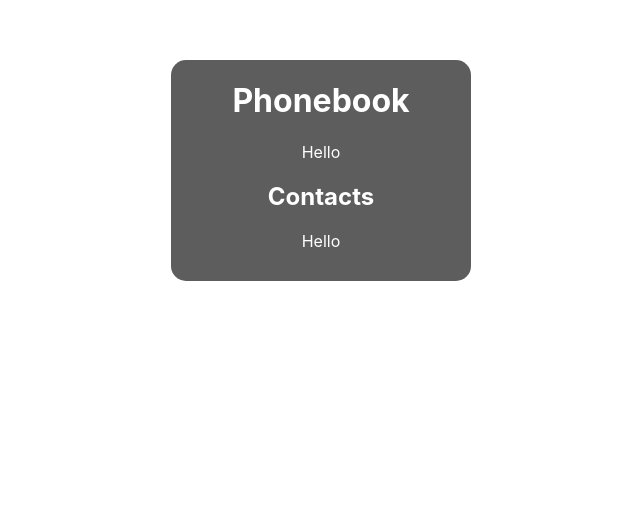
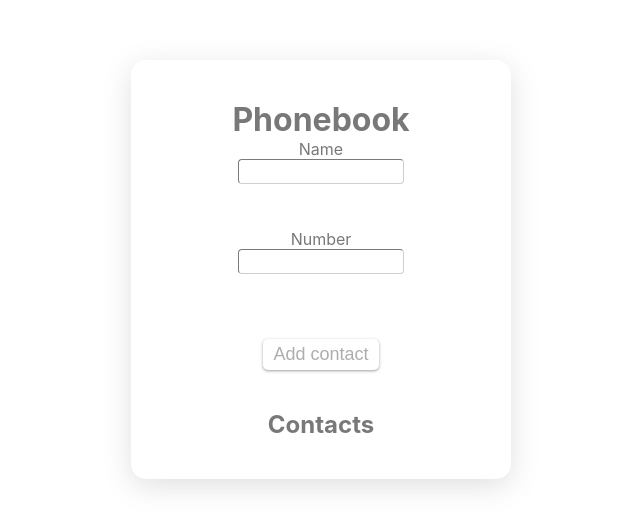
Before and after one commit to iakivpekarskyi/goit-react-hw-02-phonebook, a React (Create React App) app: page / in a window 1280 px wide. Shown: the part 140-668 px from the top of the page, without its empty margins (319-959 px from the left). Built offline with nearby package versions, Linux system fonts and the light colour scheme.

Commit message:
added validation

```diff
--- a/package.json
+++ b/package.json
@@ -13,7 +13,8 @@
     "react-dom": "^18.1.0",
     "react-scripts": "5.0.1",
     "styled-components": "^5.3.8",
-    "web-vitals": "^2.1.3"
+    "web-vitals": "^2.1.3",
+    "yup": "^1.0.2"
   },
   "scripts": {
     "start": "react-scripts start",
--- a/src/components/App/App.jsx
+++ b/src/components/App/App.jsx
@@ -1,23 +1,30 @@
 import { Component } from 'react';
+import { GlobalStyles } from 'components/GlobalStyle';
 import { ContactForm } from '../ContactForm/ContactForm';
-// import { ContactList } from '../ContactList/ContactList';
+import { ContactList } from '../ContactList/ContactList';
 import { Filter } from '../Filter/Filter';
 import { Layout } from './App.styled';
 
 export class App extends Component {
   state = {
-    contacts: [],
-    name: '',
+    contacts: [
+      { id: 'id-1', name: 'Rosie Simpson', number: '459-12-56' },
+      { id: 'id-2', name: 'Hermione Kline', number: '443-89-12' },
+      { id: 'id-3', name: 'Eden Clements', number: '645-17-79' },
+      { id: 'id-4', name: 'Annie Copeland', number: '227-91-26' },
+    ],
+    filter: '',
   };
 
   render() {
     return (
       <Layout>
+        <GlobalStyles />
         <h1>Phonebook</h1>
         <ContactForm />
 
         <h2>Contacts</h2>
-        <Filter />
+        {/* <Filter /> */}
         {/* <ContactList /> */}
       </Layout>
     );
--- a/src/components/App/App.styled.jsx
+++ b/src/components/App/App.styled.jsx
@@ -5,12 +5,14 @@ export const Layout = styled.div`
   margin-top: 200px;
   margin-left: auto;
   margin-right: auto;
-  padding-bottom: 30px;
+  padding: 40px;
   display: flex;
   flex-direction: column;
   justify-content: center;
   align-items: center;
-  background-color: #5d5d5d;
+  background-color: #ffffff;
   border-radius: 15px;
-  color: #ffffff;
+  color: #787878;
+
+  box-shadow: rgba(100, 100, 111, 0.2) 0px 7px 29px 0px;
 `;
--- a/src/components/ContactForm/ContactForm.jsx
+++ b/src/components/ContactForm/ContactForm.jsx
@@ -1,15 +1,54 @@
-import PropTypes from 'prop-types';
-import { Component } from 'react';
 import { Formik } from 'formik';
+import * as Yup from 'yup';
+import {
+  FormikForm,
+  Label,
+  FormikField,
+  ErrorText,
+  FormBtn,
+} from './ContactForm.styled';
 
-export class ContactForm extends Component {
-  state = {
-    contacts: [],
+const FormSchema = Yup.object().shape({
+  name: Yup.string()
+    .min(2, 'Too Short!')
+    .max(6, 'Too Long!')
+    .required('Required'),
+  number: Yup.number()
+    .min(2, 'Too Short!')
+    .max(10, 'Too Long!')
+    .required('Required'),
+});
+
+export const ContactForm = () => {
+  const initialValues = {
     name: '',
     number: '',
   };
 
-  render() {
-    return <div>Hello</div>;
-  }
-}
+  const handleSubmit = (values, { resetForm }) => {
+    console.log(values);
+    resetForm();
+  };
+
+  return (
+    <Formik
+      initialValues={initialValues}
+      validationSchema={FormSchema}
+      onSubmit={handleSubmit}
+    >
+      <FormikForm autoComplete="off">
+        <Label>
+          Name
+          <FormikField type="text" name="name" />
+          <ErrorText name="name" component="p" />
+        </Label>
+        <Label>
+          Number
+          <FormikField type="tel" name="number" />
+          <ErrorText name="number" component="p" />
+        </Label>
+        <FormBtn type="submit">Add contact</FormBtn>
+      </FormikForm>
+    </Formik>
+  );
+};
--- a/src/components/ContactForm/ContactForm.styled.jsx
+++ b/src/components/ContactForm/ContactForm.styled.jsx
@@ -1 +1,48 @@
 import styled from 'styled-components';
+import { Form, Field, ErrorMessage } from 'formik';
+
+export const FormikForm = styled(Form)`
+  display: flex;
+  flex-direction: column;
+  align-items: center;
+  margin-bottom: 40px;
+`;
+
+export const Label = styled.div`
+  display: flex;
+  flex-direction: column;
+  align-items: center;
+  height: 30px;
+  margin-bottom: 60px;
+`;
+
+export const FormikField = styled(Field)`
+  font-size: large;
+  width: 160px;
+  height: 30px;
+  border-width: 1px;
+  border-radius: 4px;
+  border-color: #cfcfcf;
+`;
+
+export const ErrorText = styled(ErrorMessage)`
+  color: #ff7979;
+`;
+
+export const FormBtn = styled.button`
+  margin-top: 20px;
+  padding: 5px 10px;
+  background-color: #ffffff;
+  font-size: 18px;
+  color: #aeaeae;
+  box-shadow: rgba(60, 64, 67, 0.3) 0px 1px 2px 0px,
+    rgba(60, 64, 67, 0.15) 0px 1px 3px 1px;
+
+  :hover,
+  :focus {
+    background-color: #ffffff;
+    color: #7b7b7b;
+    box-shadow: rgba(100, 100, 111, 0.4) 0px 7px 29px 0px;
+    border: #ffffff;
+  }
+`;
--- /dev/null
+++ b/src/components/GlobalStyle.jsx
@@ -0,0 +1,61 @@
+import { createGlobalStyle } from 'styled-components';
+
+export const GlobalStyles = createGlobalStyle`
+body {
+  margin: 0;
+  font-family: -apple-system, BlinkMacSystemFont, 'Segoe UI', 'Roboto', 'Oxygen',
+    'Ubuntu', 'Cantarell', 'Fira Sans', 'Droid Sans', 'Helvetica Neue',
+    sans-serif;
+  -webkit-font-smoothing: antialiased;
+  -moz-osx-font-smoothing: grayscale;
+}
+
+code {
+  font-family: source-code-pro, Menlo, Monaco, Consolas, 'Courier New',
+    monospace;
+}
+
+h1,
+h2,
+h3,
+h4,
+h5,
+h6,
+p {
+  margin: 0;
+  padding: 0;
+}
+
+img {
+  display: block;
+  max-width: 100%;
+  height: auto;
+}
+
+ul {
+  list-style: inside;
+  /* margin: 0;
+  padding-left: 0; */
+}
+
+a {
+  text-decoration: none;
+  cursor: pointer;
+
+  &:focus {
+    outline: none;
+  }
+}
+
+button {
+  display: block;
+  margin: 0 auto;
+  cursor: pointer;
+  border: none;
+  border-radius: 5px;
+
+  &:focus {
+    outline: none;
+  }
+}
+`;
```
Also changed, not shown: src/components/ContactList/ContactList.jsx (+18 -1 lines), 1 other file (tests, documents, lock files or other folders).
